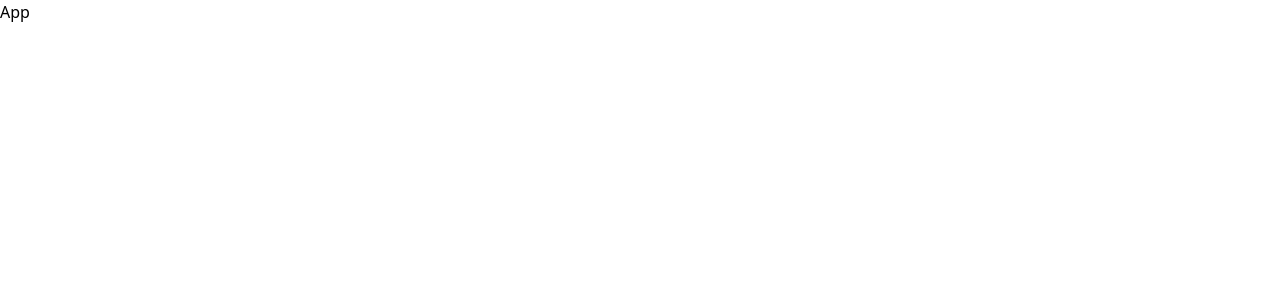
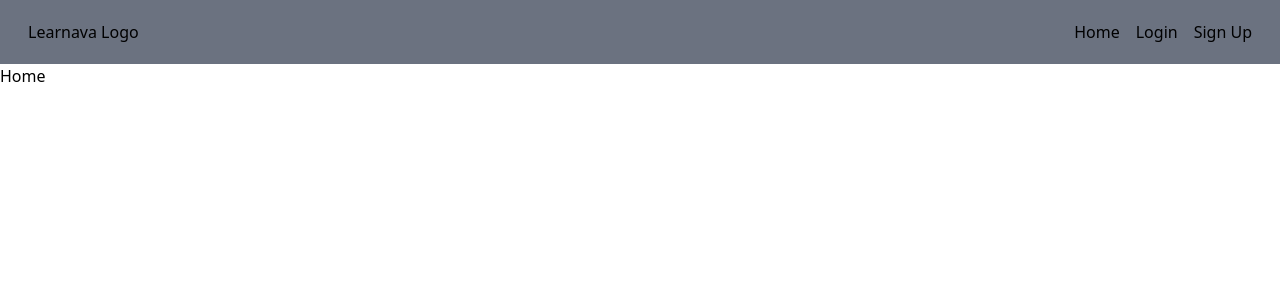
Before and after one commit to Kohhx/Learnvana, a React (Create React App) app in the folder frontend/: page / in a window 1280 px wide. Shown: the top 300 px of the page. Built offline with nearby package versions, Linux system fonts and the light colour scheme.

Commit message:
Completed simple nav bar

```diff
--- a/frontend/src/App.js
+++ b/frontend/src/App.js
@@ -1,9 +1,23 @@
-import React from 'react'
+import React from "react";
+import { BrowserRouter as Router, Routes, Route } from "react-router-dom";
+import Navbar from "./components/Navbar"
+import Home from "./pages/Home";
+import Login from "./pages/Login";
+import Signup from "./pages/Signup"
 
 const App = () => {
   return (
-    <div>App</div>
-  )
-}
+    <div>
+      <Router>
+          <Navbar />
+          <Routes>
+            <Route path="/" element={<Home />} />
+            <Route path="/users/login" element={<Login />} />
+            <Route path="/users/signup" element={<Signup />} />
+          </Routes>
+      </Router>
+    </div>
+  );
+};
 
-export default App
+export default App;
--- /dev/null
+++ b/frontend/src/components/Navbar.js
@@ -0,0 +1,17 @@
+import React from "react";
+import { Link } from "react-router-dom"
+
+const Navbar = () => {
+  return (
+    <div className="w-screen h-16 bg-gray-500 px-7 flex items-center">
+      <div className="flex-1"><Link to="/">Learnava Logo</Link></div>
+      <ul className="flex gap-4">
+        <li><Link to="/">Home</Link></li>
+        <li><Link to="/users/login">Login</Link></li>
+        <li><Link to="/users/signup">Sign Up</Link></li>
+      </ul>
+    </div>
+  );
+};
+
+export default Navbar;
--- /dev/null
+++ b/frontend/src/pages/Home.js
@@ -0,0 +1,9 @@
+import React from 'react'
+
+const Home = () => {
+  return (
+    <div>Home</div>
+  )
+}
+
+export default Home
--- /dev/null
+++ b/frontend/src/pages/Login.js
@@ -0,0 +1,9 @@
+import React from 'react'
+
+const Login = () => {
+  return (
+    <div>Login</div>
+  )
+}
+
+export default Login
--- /dev/null
+++ b/frontend/src/pages/Signup.js
@@ -0,0 +1,9 @@
+import React from 'react'
+
+const Signup = () => {
+  return (
+    <div>Signup</div>
+  )
+}
+
+export default Signup
```
